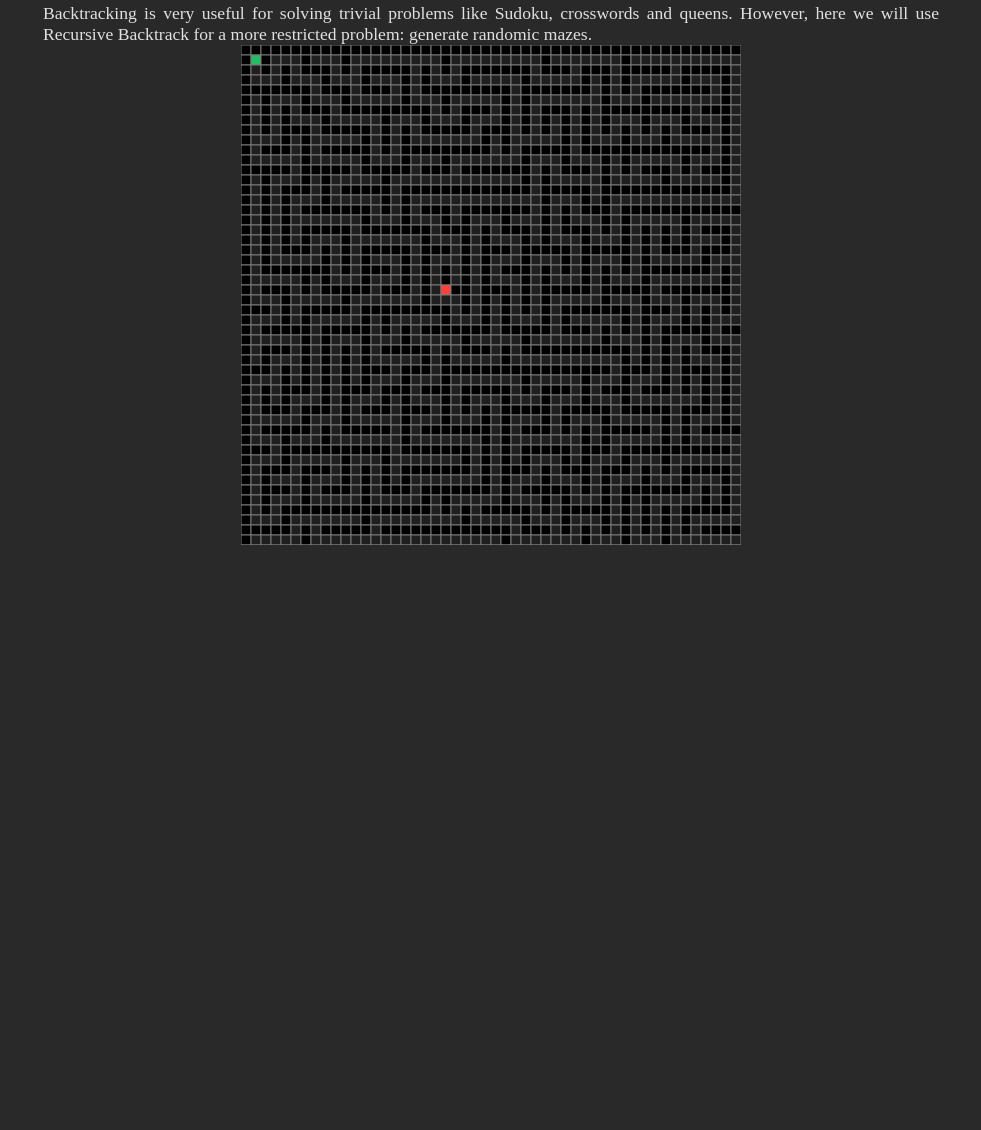
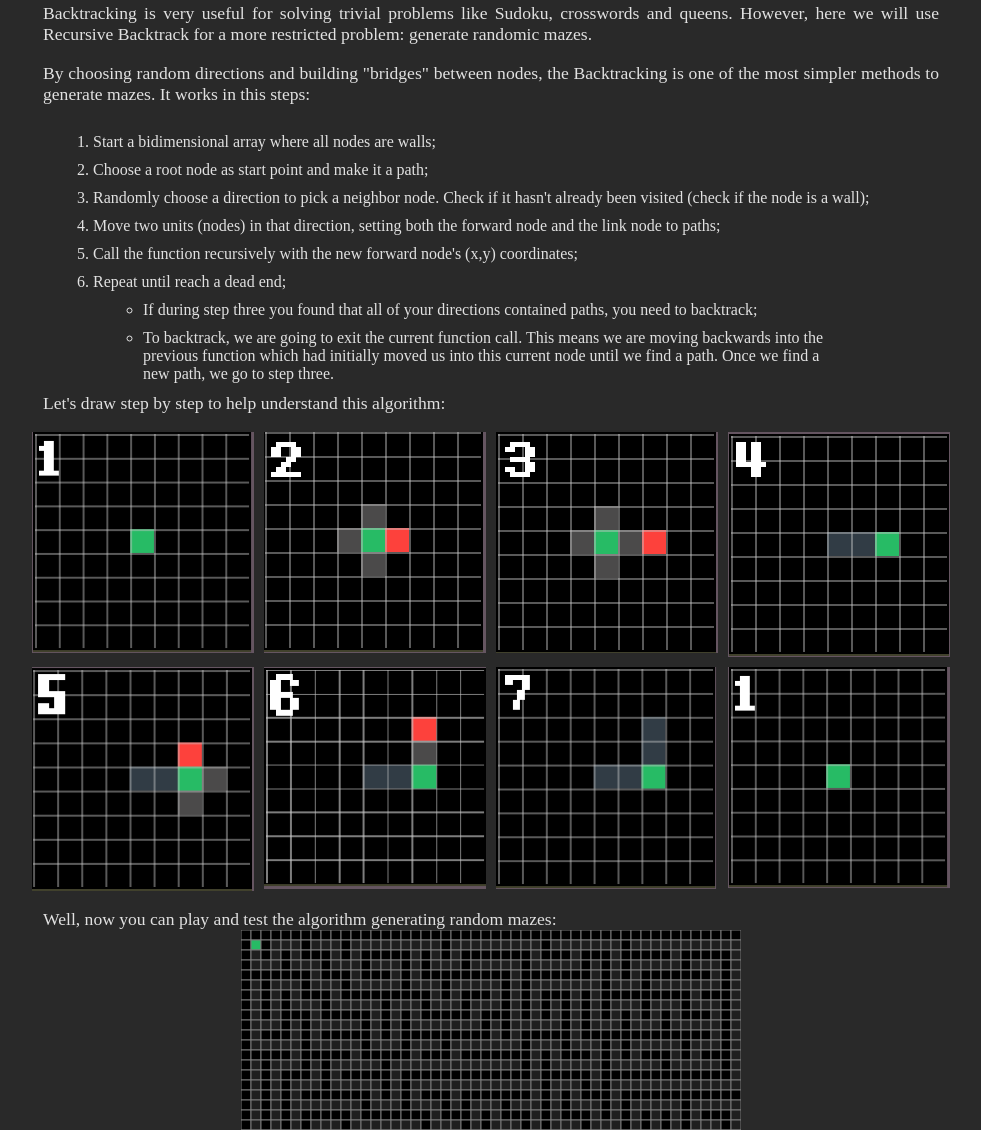
Before and after one commit to VitorValandro/Algorythm, a plain HTML site: page index.html in a window 1280 px wide. Shown: the part 780-1910 px from the top of the page, without its empty margins (149-1130 px from the left). Before the commit the page ends 1325 px from the top, so only its background shows below. Drawn offline with Linux system fonts and the light colour scheme.

Commit message:
Add Recursive Backtracking text explanation and samples

```diff
--- a/app.js
+++ b/app.js
@@ -1,34 +1,8 @@
-const sample_mazes = [
-  {
-    maze_size: 200,
-    cell_size: 20,
-    source: [1, 1],
-    target: [8, 8],
-  },
-  {
-    maze_size: 200,
-    cell_size: 10,
-    source: [1, 1],
-    target: [18, 18],
-  },
-  {
-    maze_size: 200,
-    cell_size: 5,
-    source: [1, 1],
-    target: [38, 38],
-  },
-]
-
-sample_mazes.forEach(sample => {
-  const sample_maze = new Maze(
-    sample.maze_size / sample.cell_size,
-    sample.maze_size / sample.cell_size,
-    sample.source,
-    sample.target
-  );
-  RecursiveBacktrack.mazeGenerator(sample_maze, [1, 1]);
-  sample_maze.render(document.getElementsByClassName('static_mazes')[0], sample.maze_size, sample.cell_size, stroke = false);
-})
+loadImages(
+  document.getElementById("backtrack_steps"),
+  "assets/backtracking/",
+  ["1.PNG", "2.PNG", "3.PNG", "4.PNG", "5.PNG", "6.PNG", "7.PNG", "all.gif"]
+);
 
 const SOURCE = [1, 1];
 const TARGET = [20, 24];
--- /dev/null
+++ b/drawings/backtrackingSteps.js
@@ -0,0 +1,7 @@
+function loadImages(element, path, images) {
+  images.forEach(image => {
+    const img = document.createElement("img");
+    img.src = path + image;
+    element.appendChild(img);
+  })
+}
--- /dev/null
+++ b/drawings/sampleMazes.js
@@ -0,0 +1,31 @@
+const sample_mazes = [
+  {
+    maze_size: 200,
+    cell_size: 20,
+    source: [1, 1],
+    target: [8, 8],
+  },
+  {
+    maze_size: 200,
+    cell_size: 10,
+    source: [1, 1],
+    target: [18, 18],
+  },
+  {
+    maze_size: 200,
+    cell_size: 5,
+    source: [1, 1],
+    target: [38, 38],
+  },
+]
+
+sample_mazes.forEach(sample => {
+  const sample_maze = new Maze(
+    sample.maze_size / sample.cell_size,
+    sample.maze_size / sample.cell_size,
+    sample.source,
+    sample.target
+  );
+  RecursiveBacktrack.mazeGenerator(sample_maze, [1, 1]);
+  sample_maze.render(document.getElementsByClassName('static_mazes')[0], sample.maze_size, sample.cell_size, stroke = false);
+})
--- a/index.css
+++ b/index.css
@@ -22,6 +22,12 @@ body {
   width: 100vw;
   background-color: var(--bg-dark);
   color: var(--white);
+}
+
+.flexbox{
+  display: flex;
+  justify-content: center;
+  align-items: center;
 }
 
 .menu{
@@ -65,6 +71,21 @@ body {
   text-align: justify;
 }
 
+.content .textbox li {
+  margin: 10px 50px;
+}
+
+.content #backtrack_steps{
+  display: grid;
+  grid-template-columns: repeat(4, 1fr);
+  grid-column-gap: 10px;
+  grid-row-gap: 10px;
+}
+
+.content #backtrack_steps img{
+  width: 222px;
+}
+
 .static_mazes {
   display: flex;
   justify-content: space-evenly;
--- a/index.html
+++ b/index.html
@@ -32,7 +32,7 @@
           like graphs, trees and, in the case of Algorythm, bidimensional arrays - or matrixes.
         </p>
         <div class="static_mazes">
-          <!-- HERE IS THE THREE SAMPLE MAZES -->
+          <!-- HERE IS THE THREE SAMPLE MAZES `drawings/sampleMazes.js`-->
         </div>
         <p>
           Here, I will show in detail some of this algorithms to generate random mazes and
@@ -68,6 +68,49 @@
           Backtracking is very useful for solving trivial problems like Sudoku, crosswords and queens.
           However, here we will use Recursive Backtrack for a more restricted problem: generate randomic mazes.
         </p>
+        <br />
+        <p>
+          By choosing random directions and building "bridges" between nodes, the Backtracking is one of the most
+          simpler methods to generate mazes. It works in this steps:
+        </p>
+        <br />
+        <ol>
+          <li>Start a bidimensional array where all nodes are walls;</li>
+          <li>Choose a root node as start point and make it a path;</li>
+          <li>
+            Randomly choose a direction to pick a neighbor node. Check if it hasn't already been visited
+            (check if the node is a wall);
+          </li>
+          <li>
+            Move two units (nodes) in that direction, setting both the forward node and the link node to paths;
+          </li>
+          <li>Call the function recursively with the new forward node's (x,y) coordinates;</li>
+          <li>
+            Repeat until reach a dead end;
+            <ul>
+              <li>If during step three you found that all of your directions contained paths, you need to backtrack;
+              </li>
+              <li>
+                To backtrack, we are going to exit the current function call. This means we are moving backwards
+                into the previous function which had initially moved us into this current node until we find a path.
+                Once we find a new path, we go to step three.
+              </li>
+            </ul>
+          </li>
+        </ol>
+        <p>
+          Let's draw step by step to help understand this algorithm:
+        </p>
+        <br />
+        <div class="flexbox">
+          <div id="backtrack_steps">
+            <!-- HERE IS THE BACKTRACKING STEPS -->
+          </div>
+        </div>
+        <br />
+        <div class="textbox">
+          <p>Well, now you can play and test the algorithm generating random mazes:</p>
+        </div>
       </div>
       <div id="canvas"></div>
     </div>
@@ -80,6 +123,8 @@
   <script src="algorithms/Prims.js"></script>
   <script src="algorithms/RecursiveBacktrack.js"></script>
 
+  <script src="drawings/sampleMazes.js"></script>
+  <script src="drawings/backtrackingSteps.js"></script>
   <script src="app.js"></script>
 </body>
 
```
Also changed, not shown: assets/backtracking/1.PNG (added), assets/backtracking/2.PNG (added), assets/backtracking/3.PNG (added), assets/backtracking/4.PNG (added), assets/backtracking/5.PNG (added), assets/backtracking/6.PNG (added), assets/backtracking/7.PNG (added), assets/backtracking/all.gif (added).
